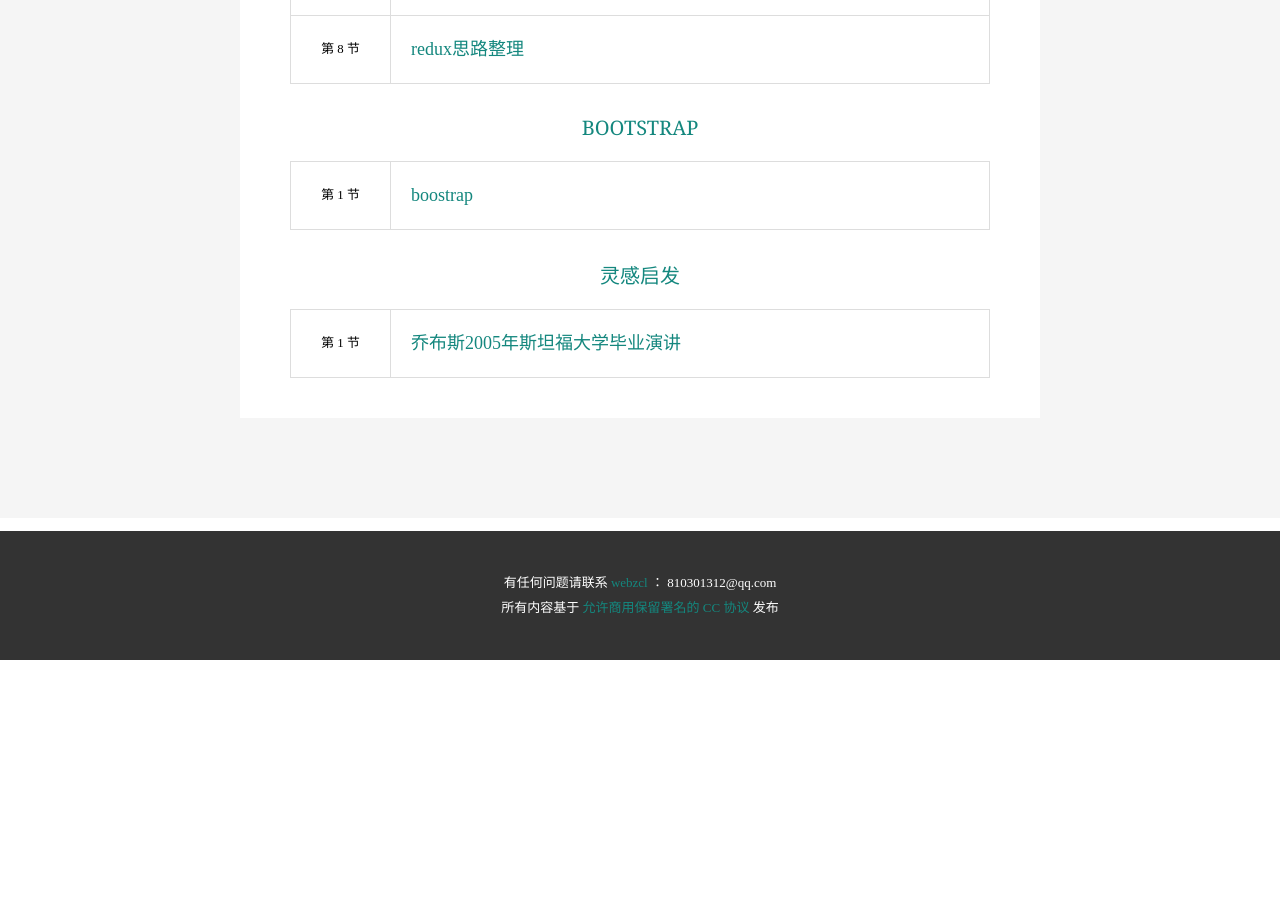
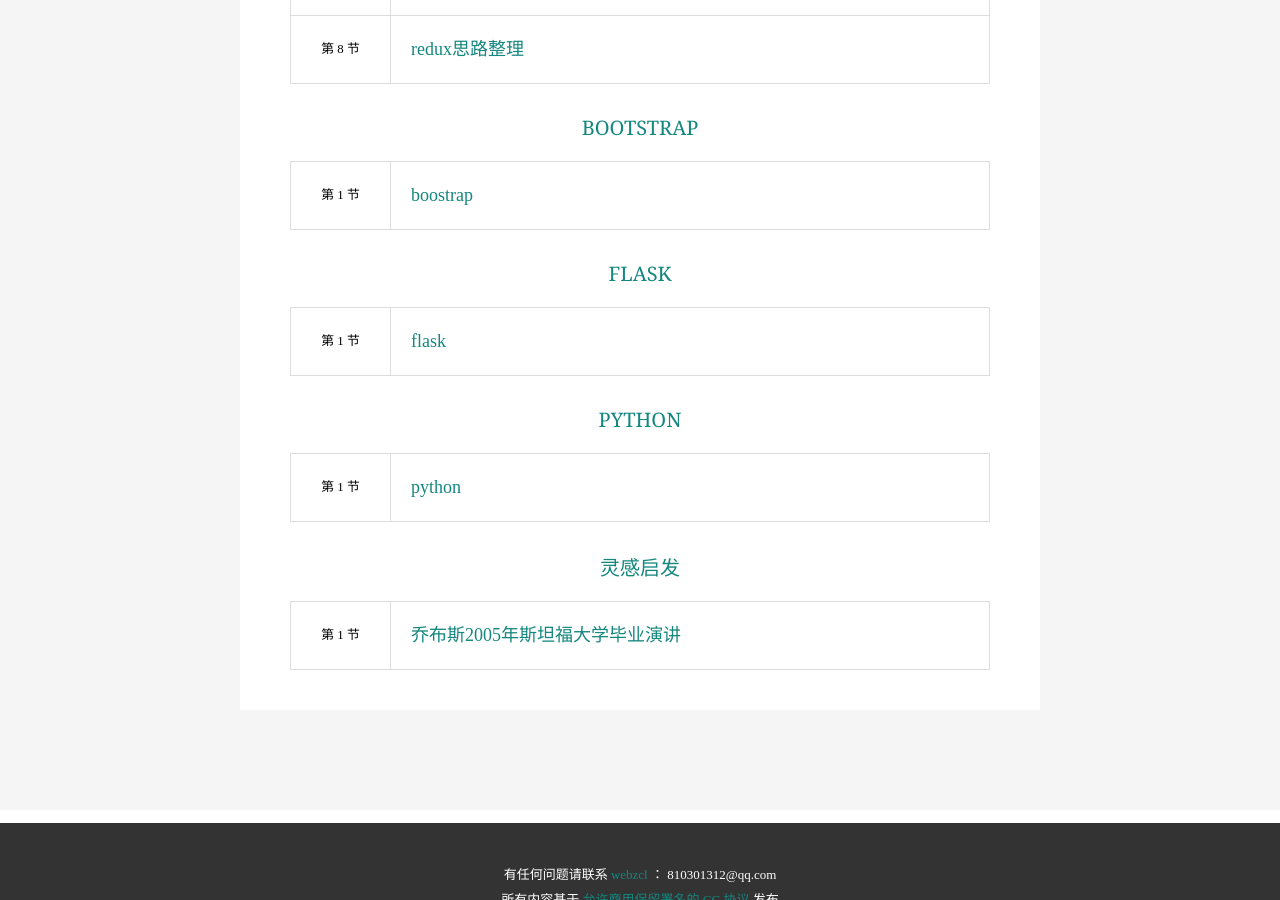
Before and after one commit to webzcl/webzcl.github.io, a Jekyll site: the page index.html, which Jekyll copies as it is, in a window 1280 px wide and 900 px high, scrolled down 5922 px. Built offline with Jekyll 4.4.1, drawn with Linux system fonts in a browser that asks for light colours; before the commit the page ends 6582 px from its top, so only the background shows below that.

Commit message:
添加python和flask部分

```diff
--- a/index.html
+++ b/index.html
@@ -535,6 +535,28 @@
                             </tr>
                         </tbody>
                     </table>
+                    <p class="part">flask</p>
+                    <table class="index-table">
+                        <tbody>
+                            <tr class="chapter-wrap">
+                                <td class="chapter-index">第 1 节</td>
+                                <td class="chapter-title">
+                                    <a href="./flask/">flask</a>
+                                </td>
+                            </tr>
+                        </tbody>
+                    </table>
+                    <p class="part">python</p>
+                    <table class="index-table">
+                        <tbody>
+                            <tr class="chapter-wrap">
+                                <td class="chapter-index">第 1 节</td>
+                                <td class="chapter-title">
+                                    <a href="./python/1-decorator.html">python</a>
+                                </td>
+                            </tr>
+                        </tbody>
+                    </table>
                     <p class="part">灵感启发</p>
                     <table class="index-table">
                         <tbody>
```
Also changed, not shown: python/1-decorator.md (added, +6 -0 lines).
